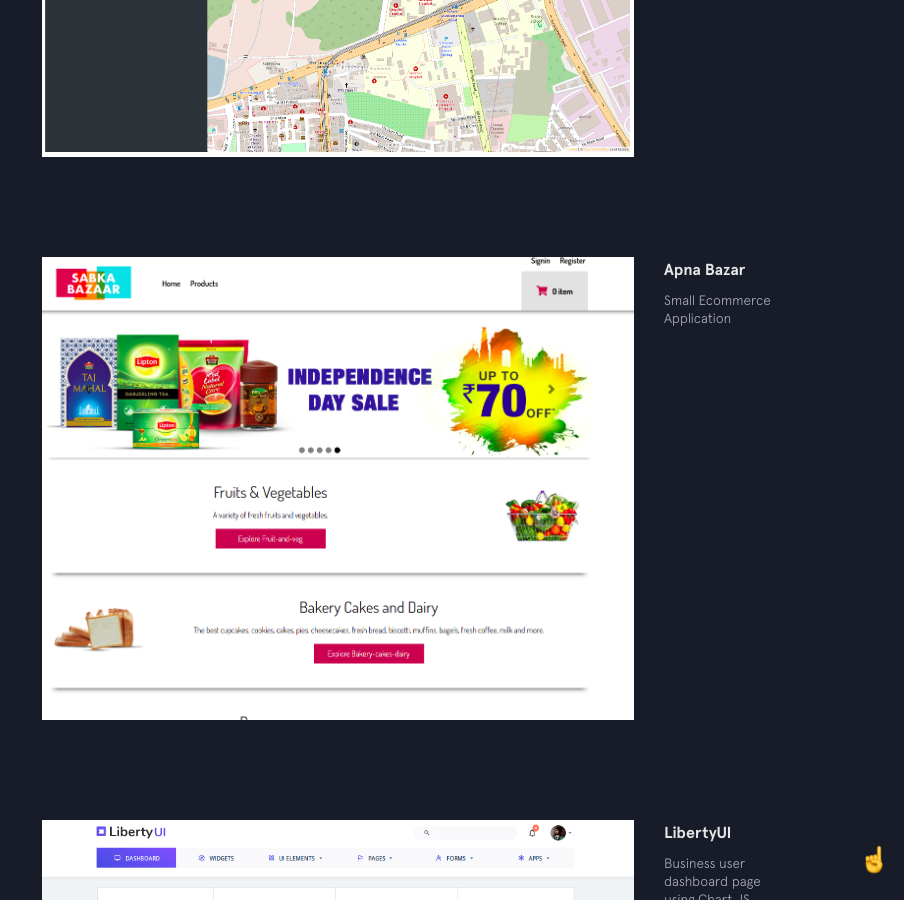
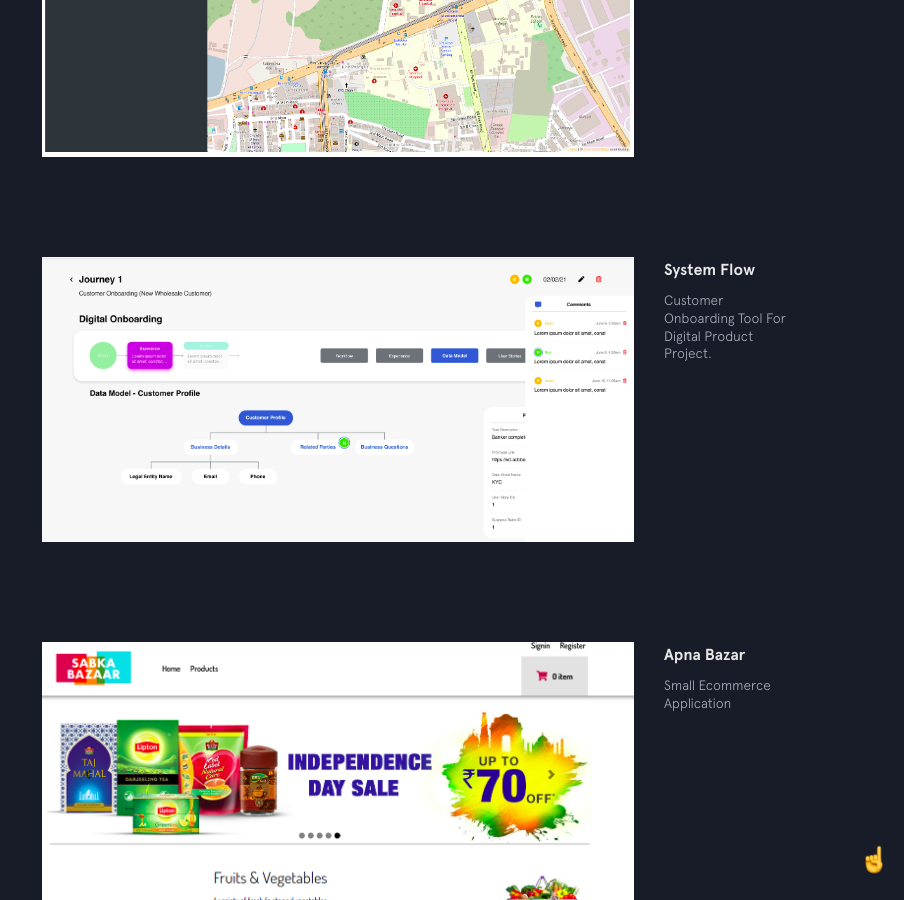
Before and after one commit to learneradarsh/learneradarsh.github.io, a Jekyll site: the page built from index.html, in a window 1280 px wide and 900 px high, scrolled down 2589 px. Shown: the whole window, without its empty margins (376-1280 px from the left). Built offline with Jekyll 4.4.1, drawn with Linux system fonts in a browser that asks for light colours; nearby versions of some CDN libraries.

Commit message:
Added Updated projects

```diff
--- a/_includes/featured-projects.html
+++ b/_includes/featured-projects.html
@@ -24,6 +24,31 @@
         <p>A Map where everyone can mark risk area to help others.</p>
       </figcaption>
     </div>
+
+    <div class="section__content">
+      <div class="project blistabloc">
+        <figure class="project__pic">
+          <a
+            href="https://github.com/learneradarsh/uxTool/tree/master"
+            target="_blank"
+          >
+            <img
+              src="{{site.baseurl}}/img/featured/systemflow/journey.png"
+              alt=""
+            />
+          </a>
+        </figure>
+        <figcaption class="project__caption">
+          <div class="project__name">
+            <a
+              href="https://github.com/learneradarsh/uxTool/tree/master"
+              target="_blank"
+              >System Flow</a
+            >
+          </div>
+          <p>Customer Onboarding Tool For Digital Product Project.</p>
+        </figcaption>
+      </div>
 
     <div class="project blistabloc">
       <figure class="project__pic">
```
Also changed, not shown: img/featured/systemflow/journey.png (added), 1 other file.
